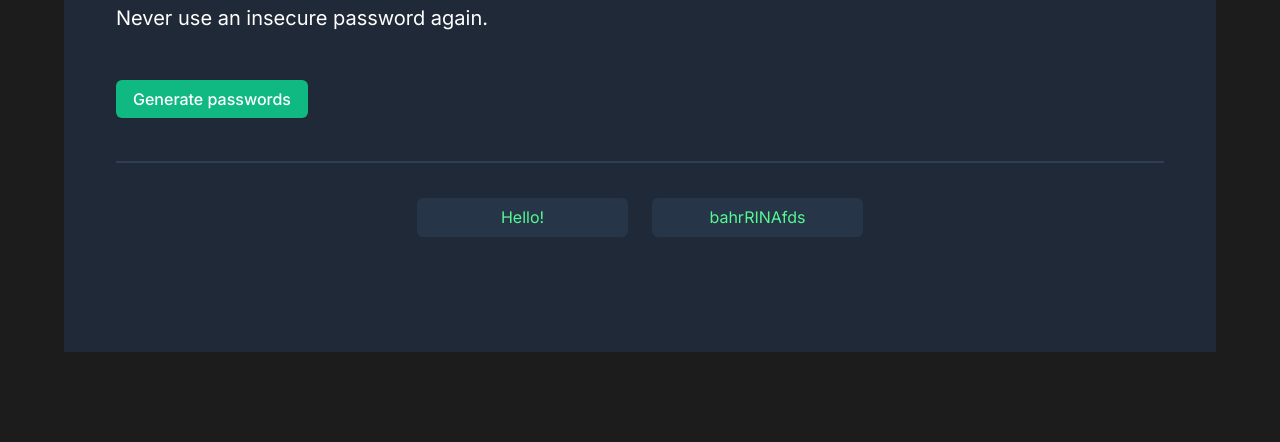
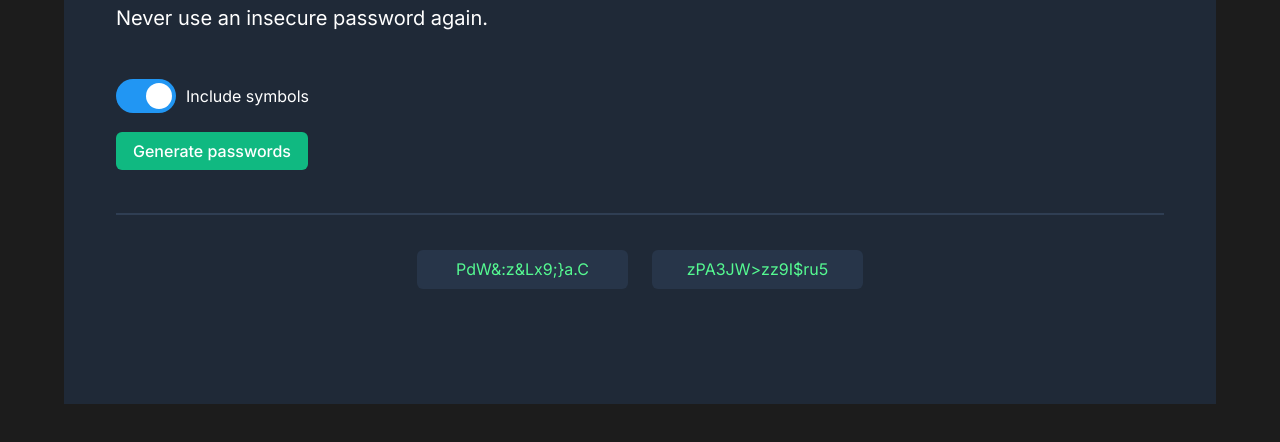
Before and after one commit to KevinMolid/randompw, a plain HTML site: page index.html in a window 1280 px wide. Both pictures are taken after a click on the button "Generate passwords". Shown: the part 304-746 px from the top of the page. Drawn offline with Linux system fonts and the light colour scheme.

Commit message:
Added functionality with JS

```diff
--- a/index.html
+++ b/index.html
@@ -14,17 +14,26 @@
     <div id="main-container">
       <h1>Generate a <br><span class="green">random password</span></h1>
       <h4>Never use an insecure password again.</h4>
-      <button>Generate passwords</button>
+      <!-- Rounded switch -->
+      <div id="slider-wrapper">
+        <label class="switch">
+          <input type="checkbox" onchange="setCharacters()" Checked>
+          <span class="slider round"></span>
+        </label>
+        <p>Include symbols</p>
+      </div>
+      <button onclick="generatePasswords()">Generate passwords</button>
       <hr>
       <div id="pw-wrapper">
         <div class="pw-field">
-          <p id="pw1-el">Hello!</p>
+          <p id="pw1-el"></p>
         </div>
         <div class="pw-field">
-          <p id="pw2-el">bahrRINAfds</p>
+          <p id="pw2-el"></p>
         </div>
       </div>
     </div>
+    <script src="index.js"></script>
   </body>
 
 </html>
--- a/index.js
+++ b/index.js
@@ -0,0 +1,47 @@
+let characters = ["A","B","C","D","E","F","G","H","I","J","K","L","M","N","O","P","Q","R","S","T",
+"U","V","W","X","Y","Z","a","b","c","d","e","f","g","h","i","j","k","l","m","n","o","p","q","r","s",
+"t","u","v","w","x","y","z", "0", "1", "2", "3", "4", "5", "6", "7", "8", "9","~","`","!","@","#",
+"$","%","^","&","*","(",")","_","-","+","=","{","[","}","]",",","|",":",";","<",">",".","?",
+"/"]
+
+let includeSymbols = false
+let pwLength = 15
+
+let pw1El = document.getElementById("pw1-el")
+let pw2El = document.getElementById("pw2-el")
+
+function setCharacters() {
+  if (includeSymbols === false) {
+    characters = ["A","B","C","D","E","F","G","H","I","J","K","L","M","N","O","P","Q","R","S","T",
+    "U","V","W","X","Y","Z","a","b","c","d","e","f","g","h","i","j","k","l","m","n","o","p","q","r","s",
+    "t","u","v","w","x","y","z", "0", "1", "2", "3", "4", "5", "6", "7", "8", "9","~","`","!","@","#",
+    "$","%","^","&","*","(",")","_","-","+","=","{","[","}","]",",","|",":",";","<",">",".","?",
+    "/"]
+    includeSymbols = true
+  } else {
+    characters = ["A","B","C","D","E","F","G","H","I","J","K","L","M","N","O","P","Q","R","S","T",
+    "U","V","W","X","Y","Z","a","b","c","d","e","f","g","h","i","j","k","l","m","n","o","p","q","r","s",
+    "t","u","v","w","x","y","z", "0", "1", "2", "3", "4", "5", "6", "7", "8", "9"]
+    includeSymbols = false
+  }
+}
+
+function randomCharacter() {
+  let i = Math.floor( Math.random() * characters.length )
+  return characters[i]
+}
+
+function generatePasswords() {
+  // Password 1
+  let pw1 = ""
+  for (let i = 0; i < pwLength; i++) {
+    pw1 += randomCharacter()
+  pw1El.textContent = pw1
+  }
+  // Password 2
+  let pw2 = ""
+  for (let i = 0; i < pwLength; i++) {
+    pw2 += randomCharacter()
+  pw2El.textContent = pw2
+  }
+}
--- a/styles.css
+++ b/styles.css
@@ -16,7 +16,7 @@ h4 {
   font-family: 'Inter', Arial, Helvetica, sans-serif;
   font-size: 20px;
   font-weight: 400;
-  margin: 0 0 50px 0;
+  margin: 0 0 40px 0;
 }
 
 button {
@@ -29,6 +29,14 @@ button {
   border: none;
   border-radius: 6px;
   margin-bottom: 35px;
+}
+
+button:hover {
+  background-color: #0ed895;
+}
+
+button:active {
+  background-color: #12966a;
 }
 
 .green {
@@ -63,3 +71,74 @@ hr {
   justify-content: center;
   align-items: center;
 }
+
+#slider-wrapper {
+  display: flex;
+  justify-content: left;
+  align-items: center;
+  margin-bottom: 10px;
+}
+
+/* The switch - the box around the slider */
+.switch {
+  position: relative;
+  display: inline-block;
+  width: 60px;
+  height: 34px;
+  margin-right: 10px;
+}
+
+/* Hide default HTML checkbox */
+.switch input {
+  opacity: 0;
+  width: 0;
+  height: 0;
+}
+
+/* The slider */
+.slider {
+  position: absolute;
+  cursor: pointer;
+  top: 0;
+  left: 0;
+  right: 0;
+  bottom: 0;
+  background-color: #ccc;
+  -webkit-transition: .4s;
+  transition: .4s;
+}
+
+.slider:before {
+  position: absolute;
+  content: "";
+  height: 26px;
+  width: 26px;
+  left: 4px;
+  bottom: 4px;
+  background-color: white;
+  -webkit-transition: .4s;
+  transition: .4s;
+}
+
+input:checked + .slider {
+  background-color: #2196F3;
+}
+
+input:focus + .slider {
+  box-shadow: 0 0 1px #2196F3;
+}
+
+input:checked + .slider:before {
+  -webkit-transform: translateX(26px);
+  -ms-transform: translateX(26px);
+  transform: translateX(26px);
+}
+
+/* Rounded sliders */
+.slider.round {
+  border-radius: 34px;
+}
+
+.slider.round:before {
+  border-radius: 50%;
+}
```
